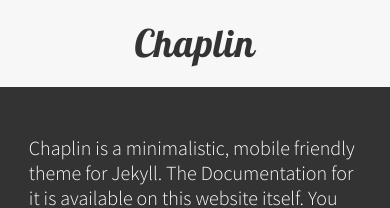
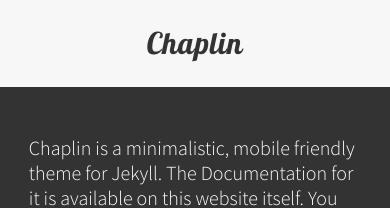
Before and after one commit to ankitsultana/Chaplin, a Jekyll site: the page built from index.html, in a window 390 px wide. Shown: the top 208 px of the page. Built offline with Jekyll 4.4.1, drawn with Linux system fonts in a browser that asks for light colours; the list of posts is cut into pages by our own code.

Commit message:
Make header responsive

```diff
--- a/_sass/_style.scss
+++ b/_sass/_style.scss
@@ -163,7 +163,7 @@
 		font-weight: 700;
 	}
 	@media (max-width: $break-small) {
-		font-size: 38px;
+		font-size: 30px;
 	}
 }
 
```
